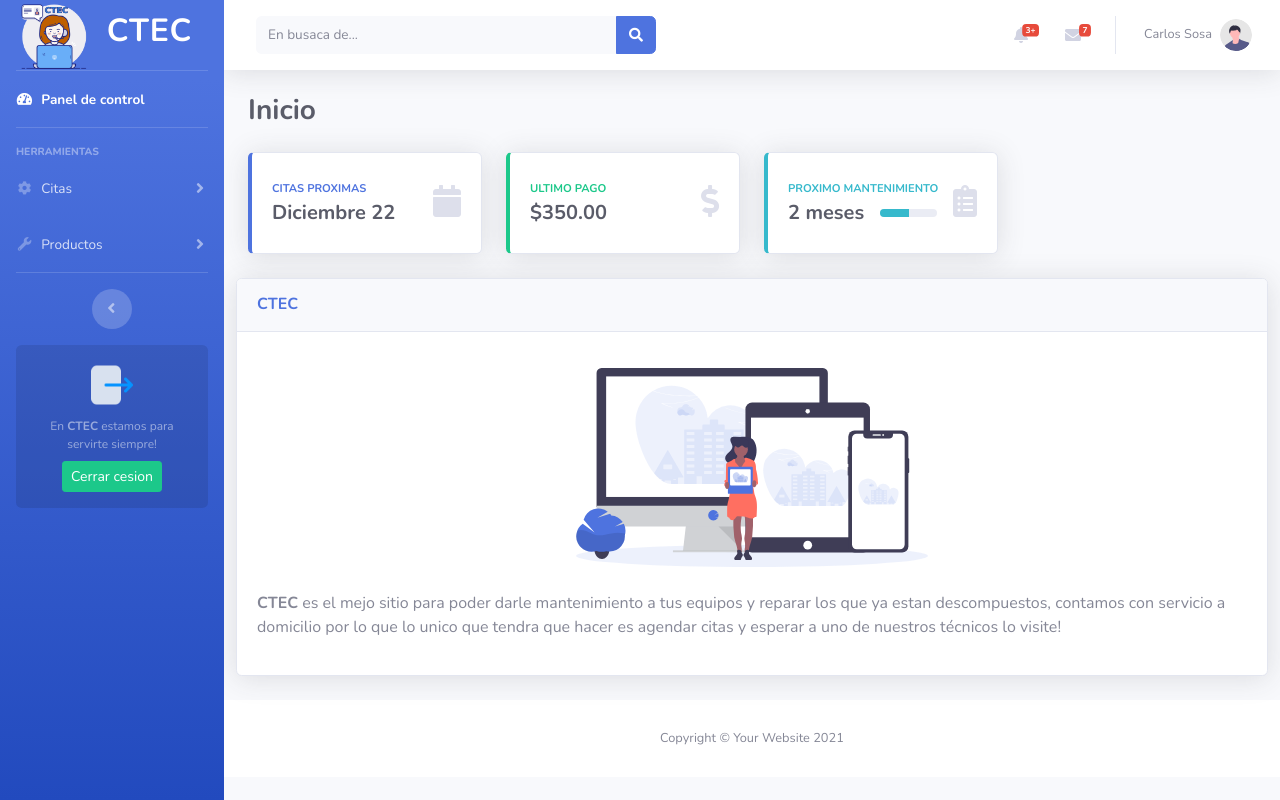
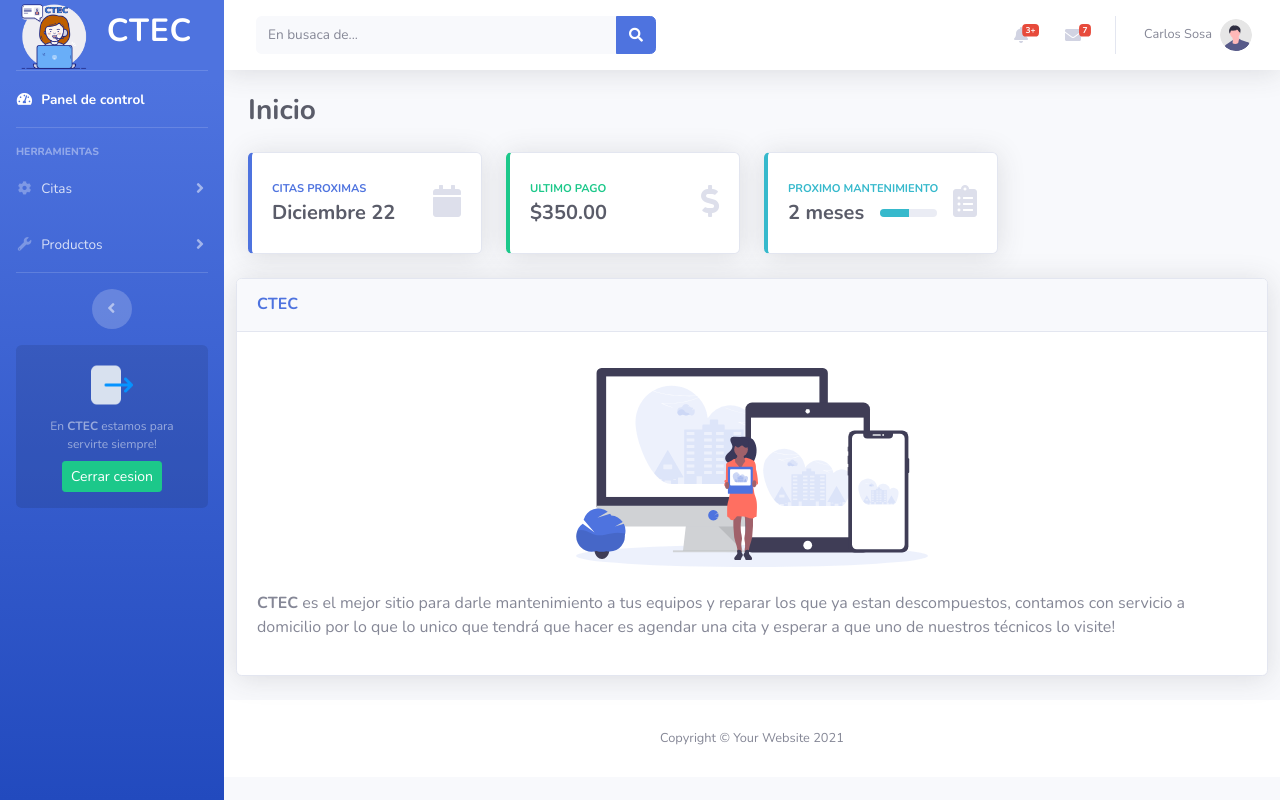
Before and after one commit to AlanMarcial16/ctec, a PHP site: page / in a window 1280 px wide. Run offline with PHP 8.4, Linux system fonts and the light colour scheme.

Commit message:
Cambio 3 de Noviembre

```diff
--- a/CTEC/index.php
+++ b/CTEC/index.php
@@ -405,8 +405,8 @@
                                     <img class="img-fluid px-3 px-sm-4 mt-3 mb-4" style="width: 25rem;"
                                         src="img/undraw_posting_photo.svg" alt="...">
                                 </div>
-                                <p><b>CTEC</b> es el mejo sitio para poder darle mantenimiento a tus equipos y reparar los que ya estan descompuestos,
-                                contamos con servicio a domicilio por lo que lo unico que tendra que hacer es agendar citas y esperar a uno de nuestros técnicos lo visite!</p>
+                                <p><b>CTEC</b> es el mejor sitio para darle mantenimiento a tus equipos y reparar los que ya estan descompuestos,
+                                contamos con servicio a domicilio por lo que lo unico que tendrá que hacer es agendar una cita y esperar a que uno de nuestros técnicos lo visite!</p>
                             </div>
                         </div>
 
```
